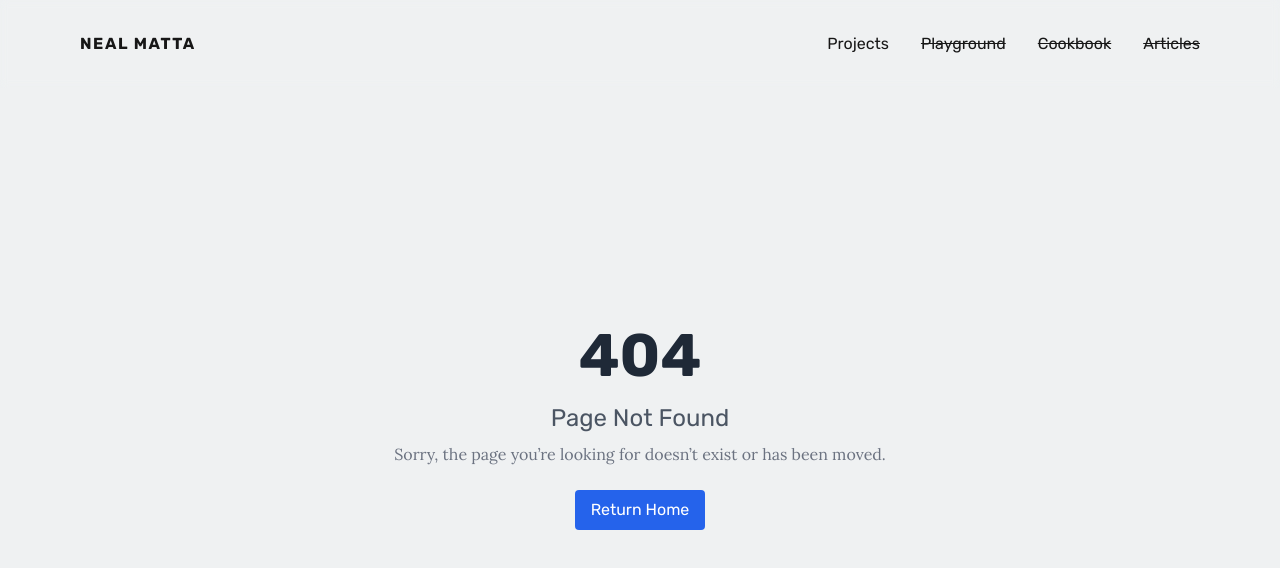
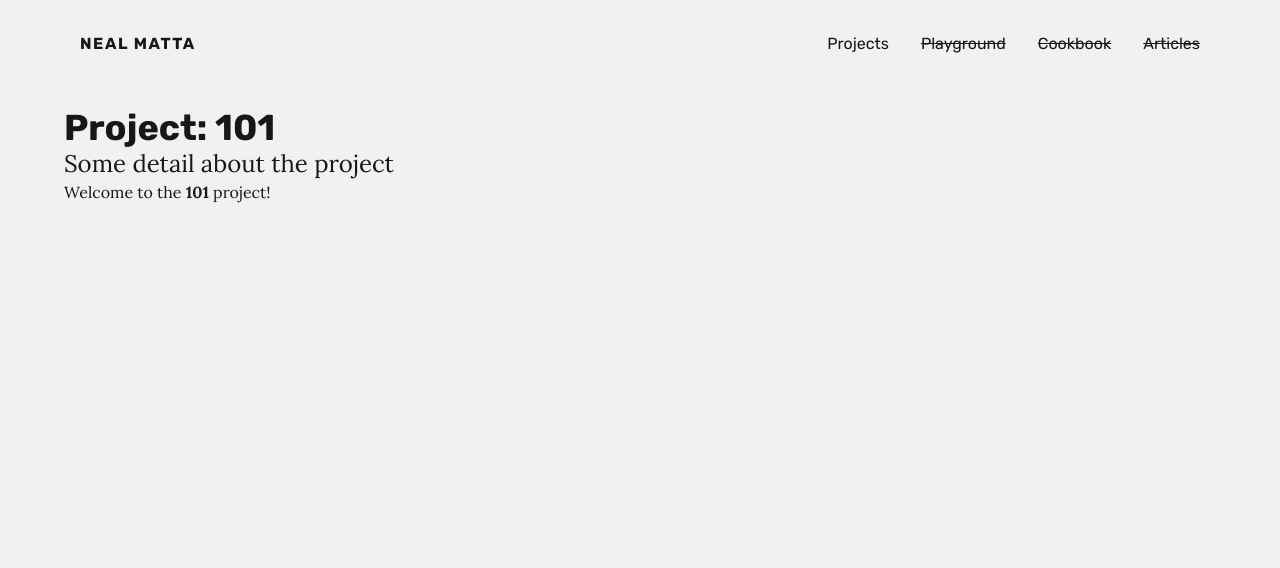
Before and after one commit to NealMatta/personal-website, a Next.js app: page /projects/101 in a window 1280 px wide. Before the commit this address had no page. Shown: the top 568 px of the page. Built offline with nearby package versions, Linux system fonts and the light colour scheme.

Commit message:
had to update the way I was presenting pageHeader but also slugs for the projects worK

```diff
--- a/app/page.tsx
+++ b/app/page.tsx
@@ -1,6 +1,6 @@
 import About from '@/src/components/About/About';
 import FeaturedProjects from '@/src/components/Projects/FeaturedProjects';
-import PageHeader from '@/src/components/PageHeader/PageHeader';
+import HomePageHeader from '@/src/components/Home/HomePagerHeader';
 import Quotes from '@/src/components/Quotes/Quotes';
 import WebsiteStatusCard from '@/src/components/WebsiteStatus/WebsiteStatusCard';
 import SubmitFeedbackCard from '@/src/components/SubmitFeedback/SubmitFeedbackCard';
@@ -9,7 +9,7 @@ import SpotifyStatusCard from '@/src/components/Spotify/SpotifyStatusCard';
 export default function Home() {
   return (
     <>
-      <PageHeader />
+      <HomePageHeader />
 
       <div className="grid grid-cols-1 md:grid-cols-3 gap-y-4 md:gap-4 mb-20">
         {/* Main Content */}
--- /dev/null
+++ b/app/projects/[project]/layout.tsx
@@ -0,0 +1,20 @@
+import React from 'react';
+import PageHeader from '@/src/components/PageHeader/PageHeader';
+
+export default function ProjectLayout({
+  children,
+  params,
+}: {
+  children: React.ReactNode;
+  params: { project: string };
+}) {
+  return (
+    <>
+      <PageHeader
+        header={`Project: ${params.project}`}
+        subHeader="Some detail about the project"
+      />
+      <main>{children}</main>
+    </>
+  );
+}
--- /dev/null
+++ b/app/projects/[project]/page.tsx
@@ -0,0 +1,15 @@
+import React from 'react';
+
+export default function ProjectPage({
+  params,
+}: {
+  params: { project: string };
+}) {
+  return (
+    <div>
+      <p>
+        Welcome to the <strong>{params.project}</strong> project!
+      </p>
+    </div>
+  );
+}
--- /dev/null
+++ b/src/components/Home/HomePagerHeader.tsx
@@ -0,0 +1,34 @@
+import React from 'react';
+import PageHeader from '../PageHeader/PageHeader';
+
+const HomePageHeader = () => {
+  const clientTimeZone = Intl.DateTimeFormat().resolvedOptions().timeZone;
+  const getHeader = () => {
+    const hours = new Date().toLocaleString('en-US', {
+      timeZone: clientTimeZone,
+      hour: '2-digit',
+      hour12: false,
+    });
+    const numericHours = parseInt(hours, 10);
+    if (numericHours < 12) return 'Good Morning!';
+    else if (numericHours < 18) return 'Good Afternoon!';
+    return 'Good Evening!';
+  };
+
+  const getSubHeader = () => {
+    const date = new Date();
+    const formattedDate = new Intl.DateTimeFormat('en-US', {
+      weekday: 'long',
+      month: 'long',
+      day: 'numeric',
+      year: 'numeric',
+      timeZone: clientTimeZone,
+    }).format(date);
+
+    return `It's ${formattedDate}`;
+  };
+
+  return <PageHeader header={getHeader()} subHeader={getSubHeader()} />;
+};
+
+export default HomePageHeader;
--- a/src/components/PageHeader/PageHeader.tsx
+++ b/src/components/PageHeader/PageHeader.tsx
@@ -1,37 +1,21 @@
 'use client';
 import React from 'react';
 
-const PageHeader = () => {
-  const clientTimeZone = Intl.DateTimeFormat().resolvedOptions().timeZone;
-  const getHeader = () => {
-    const hours = new Date().toLocaleString('en-US', {
-      timeZone: clientTimeZone,
-      hour: '2-digit',
-      hour12: false,
-    });
-    const numericHours = parseInt(hours, 10);
-    if (numericHours < 12) return 'Good Morning!';
-    else if (numericHours < 18) return 'Good Afternoon!';
-    return 'Good Evening!';
-  };
+interface PageHeaderProps {
+  header: string | (() => string);
+  subHeader: string | (() => string);
+}
 
-  const getSubHeader = () => {
-    const date = new Date();
-    const formattedDate = new Intl.DateTimeFormat('en-US', {
-      weekday: 'long',
-      month: 'long',
-      day: 'numeric',
-      year: 'numeric',
-      timeZone: clientTimeZone,
-    }).format(date);
-
-    return `It's ${formattedDate}`;
+const PageHeader: React.FC<PageHeaderProps> = ({ header, subHeader }) => {
+  // Function to resolve the prop value if it's a function or return the string directly
+  const resolveValue = (value: string | (() => string)) => {
+    return typeof value === 'function' ? value() : value;
   };
 
   return (
     <div className="page-header">
-      <h1 className="text-4xl font-bold">{getHeader()}</h1>
-      <h3 className="text-2xl secondary-font">{getSubHeader()}</h3>
+      <h1 className="text-4xl font-bold">{resolveValue(header)}</h1>
+      <h3 className="text-2xl secondary-font">{resolveValue(subHeader)}</h3>
     </div>
   );
 };
```
